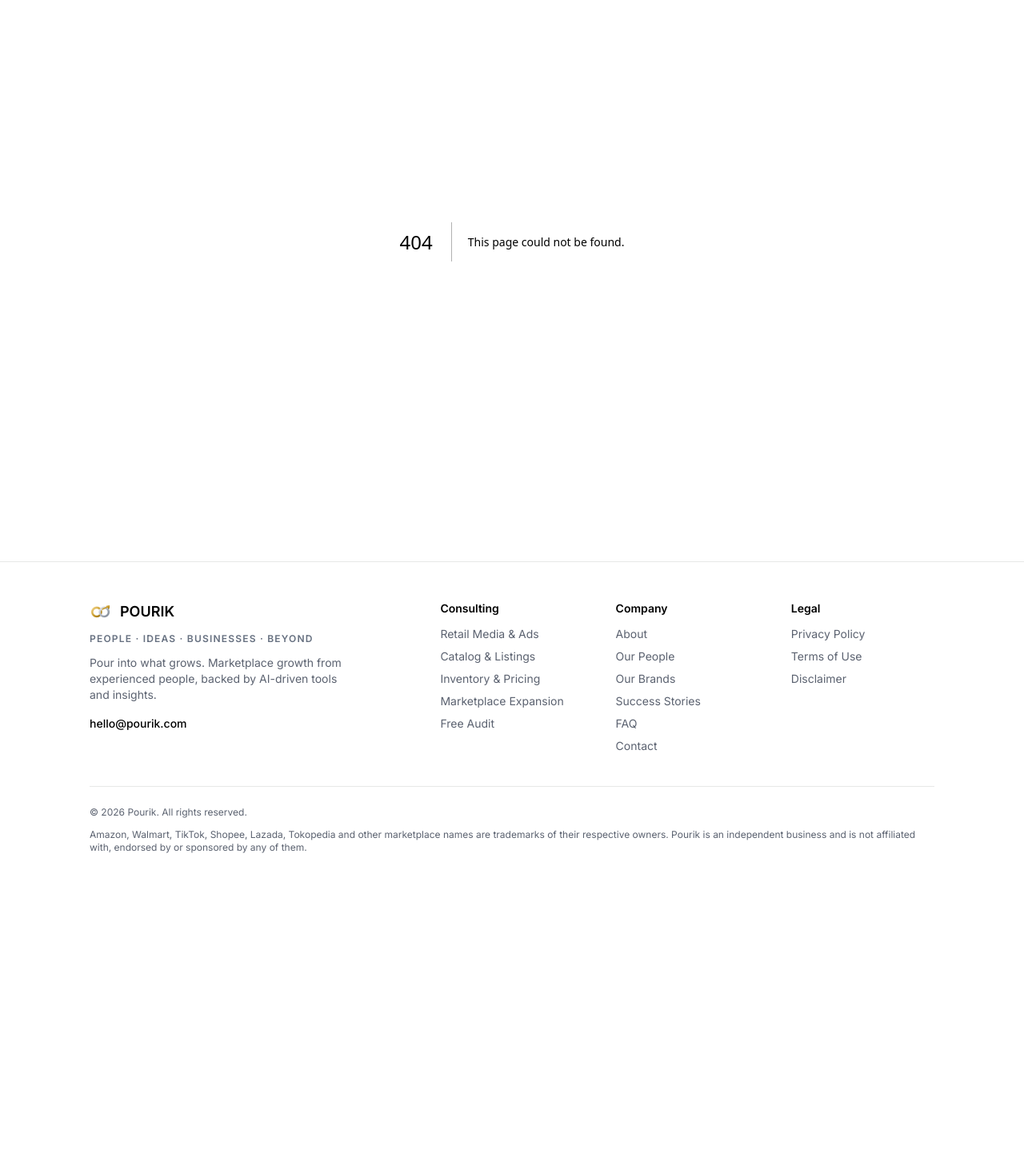
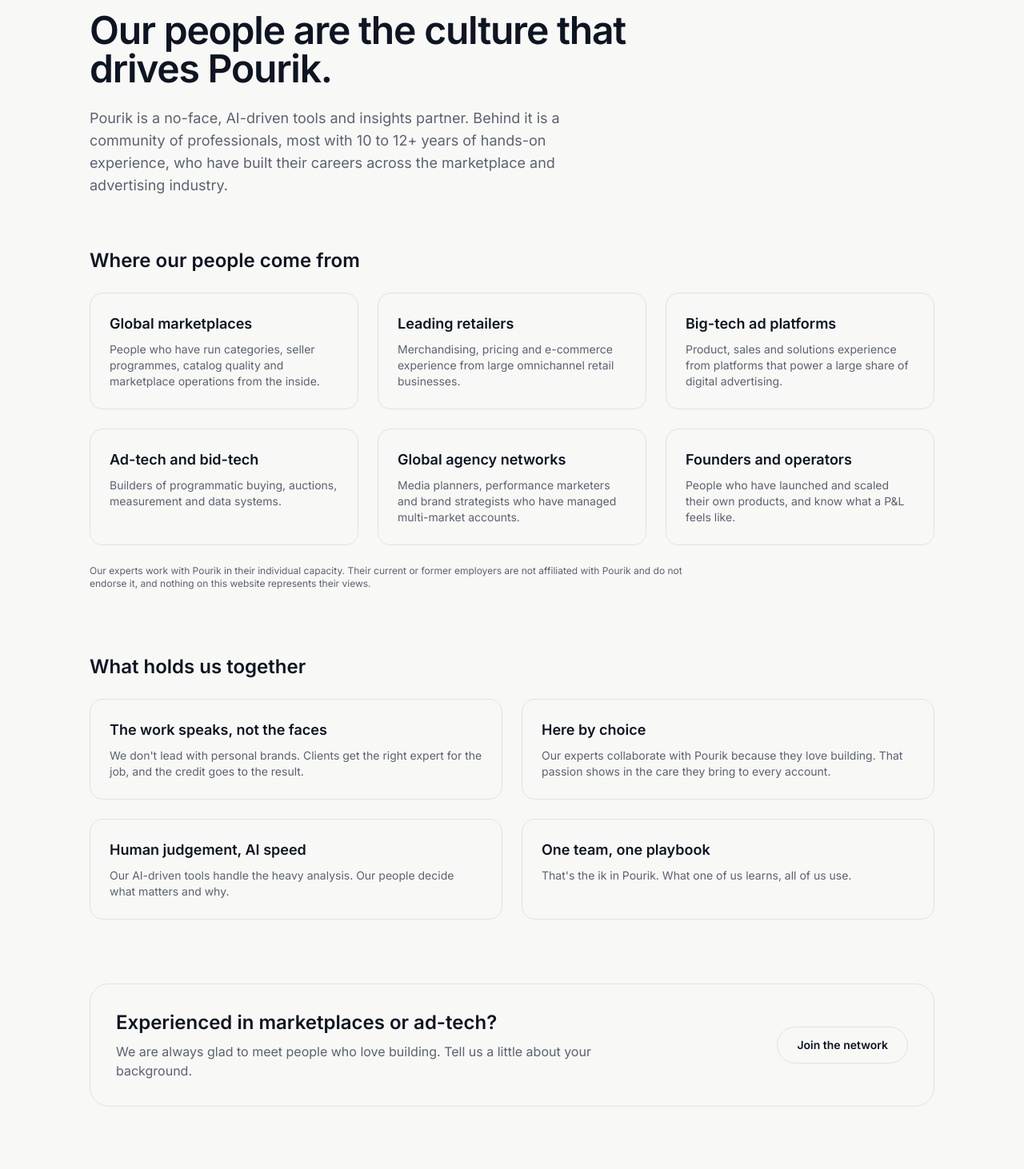
Before and after one commit to ranjandsgpt/pourik, a Next.js app: page /people in a window 1280 px wide. Before the commit this address had no page. Shown: the part 163-1625 px from the top of the page at 80% size. Before the commit the page ends 1279 px from the top, so only its background shows below. Built offline with nearby package versions, Linux system fonts and the light colour scheme.

Commit message:
Site rebuild: people page

```diff
--- /dev/null
+++ b/app/people/page.tsx
@@ -0,0 +1,120 @@
+import type { Metadata } from "next";
+import { CtaBand, Eyebrow, GhostButton } from "@/components/Blocks";
+
+export const metadata: Metadata = {
+  title: "Our People — Pourik",
+  description:
+    "Pourik is powered by a community of senior marketplace, retail media, ad-tech and agency professionals, supported by AI-driven tools and insights.",
+};
+
+const backgrounds = [
+  {
+    title: "Global marketplaces",
+    copy: "People who have run categories, seller programmes, catalog quality and marketplace operations from the inside.",
+  },
+  {
+    title: "Leading retailers",
+    copy: "Merchandising, pricing and e-commerce experience from large omnichannel retail businesses.",
+  },
+  {
+    title: "Big-tech ad platforms",
+    copy: "Product, sales and solutions experience from platforms that power a large share of digital advertising.",
+  },
+  {
+    title: "Ad-tech and bid-tech",
+    copy: "Builders of programmatic buying, auctions, measurement and data systems.",
+  },
+  {
+    title: "Global agency networks",
+    copy: "Media planners, performance marketers and brand strategists who have managed multi-market accounts.",
+  },
+  {
+    title: "Founders and operators",
+    copy: "People who have launched and scaled their own products, and know what a P&L feels like.",
+  },
+];
+
+const culture = [
+  {
+    title: "The work speaks, not the faces",
+    copy: "We don't lead with personal brands. Clients get the right expert for the job, and the credit goes to the result.",
+  },
+  {
+    title: "Here by choice",
+    copy: "Our experts collaborate with Pourik because they love building. That passion shows in the care they bring to every account.",
+  },
+  {
+    title: "Human judgement, AI speed",
+    copy: "Our AI-driven tools handle the heavy analysis. Our people decide what matters and why.",
+  },
+  {
+    title: "One team, one playbook",
+    copy: "That's the ik in Pourik. What one of us learns, all of us use.",
+  },
+];
+
+export default function PeoplePage() {
+  return (
+    <div className="container-px mx-auto max-w-6xl py-20">
+      <Eyebrow>Our people</Eyebrow>
+      <h1 className="mt-3 max-w-3xl font-display text-4xl font-semibold tracking-tight md:text-5xl">
+        Our people are the culture that drives Pourik.
+      </h1>
+      <p className="mt-6 max-w-2xl text-lg text-muted">
+        Pourik is a no-face, AI-driven tools and insights partner. Behind it is
+        a community of professionals, most with 10 to 12+ years of hands-on
+        experience, who have built their careers across the marketplace and
+        advertising industry.
+      </p>
+
+      <h2 className="mt-16 font-display text-2xl font-semibold">
+        Where our people come from
+      </h2>
+      <div className="mt-6 grid gap-6 sm:grid-cols-2 lg:grid-cols-3">
+        {backgrounds.map((b) => (
+          <div key={b.title} className="rounded-2xl border border-line p-6">
+            <h3 className="font-display text-lg font-semibold">{b.title}</h3>
+            <p className="mt-2 text-sm text-muted">{b.copy}</p>
+          </div>
+        ))}
+      </div>
+      <p className="mt-6 max-w-3xl text-xs text-muted">
+        Our experts work with Pourik in their individual capacity. Their
+        current or former employers are not affiliated with Pourik and do not
+        endorse it, and nothing on this website represents their views.
+      </p>
+
+      <h2 className="mt-20 font-display text-2xl font-semibold">What holds us together</h2>
+      <div className="mt-6 grid gap-6 sm:grid-cols-2">
+        {culture.map((c) => (
+          <div key={c.title} className="rounded-2xl border border-line bg-paper p-6">
+            <h3 className="font-display text-lg font-semibold">{c.title}</h3>
+            <p className="mt-2 text-sm text-muted">{c.copy}</p>
+          </div>
+        ))}
+      </div>
+
+      <div className="mt-20 grid gap-8 rounded-3xl border border-line p-8 md:grid-cols-[2fr_1fr] md:items-center">
+        <div>
+          <h2 className="font-display text-2xl font-semibold">
+            Experienced in marketplaces or ad-tech?
+          </h2>
+          <p className="mt-2 text-muted">
+            We are always glad to meet people who love building. Tell us a
+            little about your background.
+          </p>
+        </div>
+        <div className="md:text-right">
+          <GhostButton href="/contact">Join the network</GhostButton>
+        </div>
+      </div>
+
+      <div className="mt-20">
+        <CtaBand
+          title="Put our people on your marketplace."
+          copy="Start with a free audit from an expert matched to your category and marketplace."
+        />
+      </div>
+    </div>
+  );
+}
```
